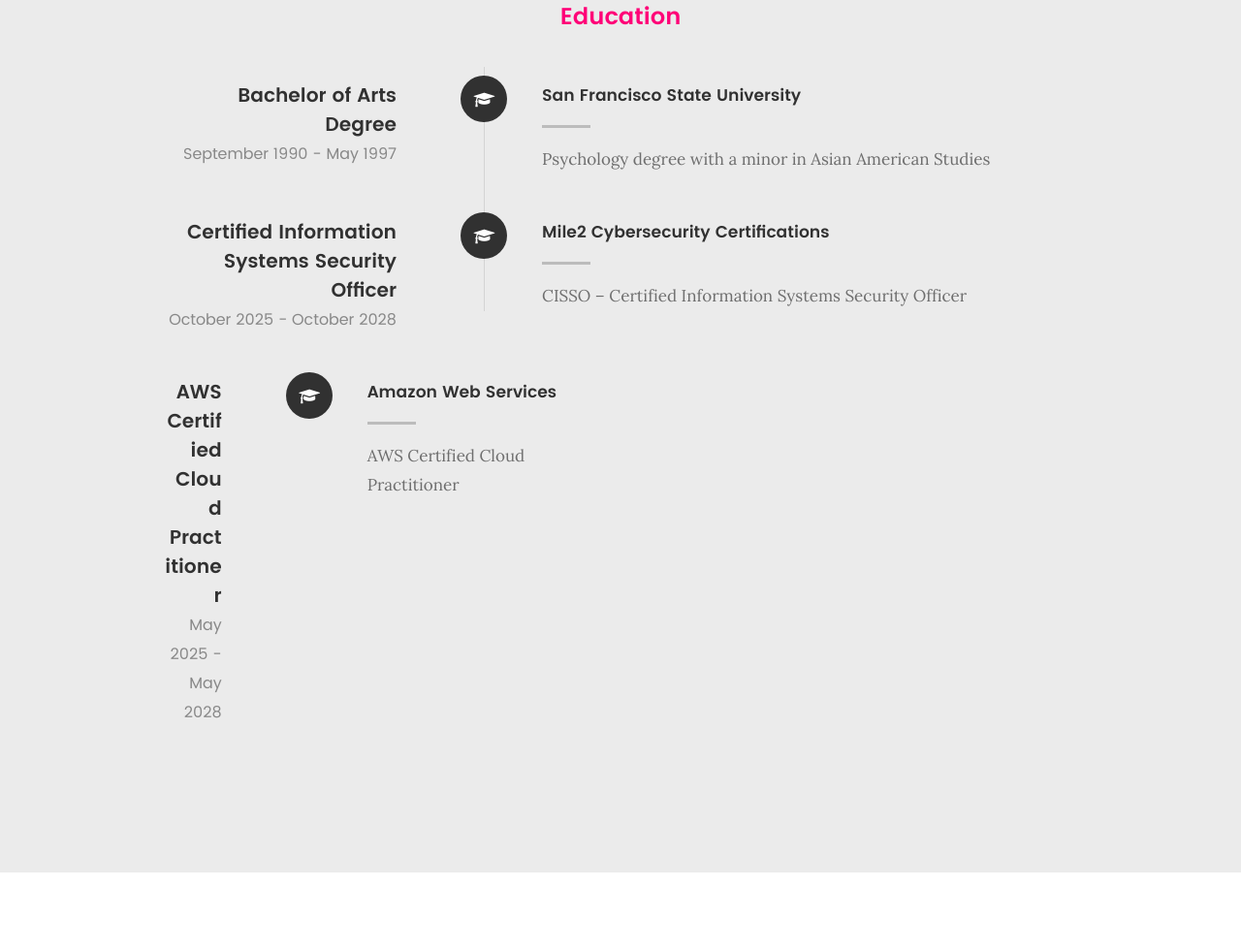
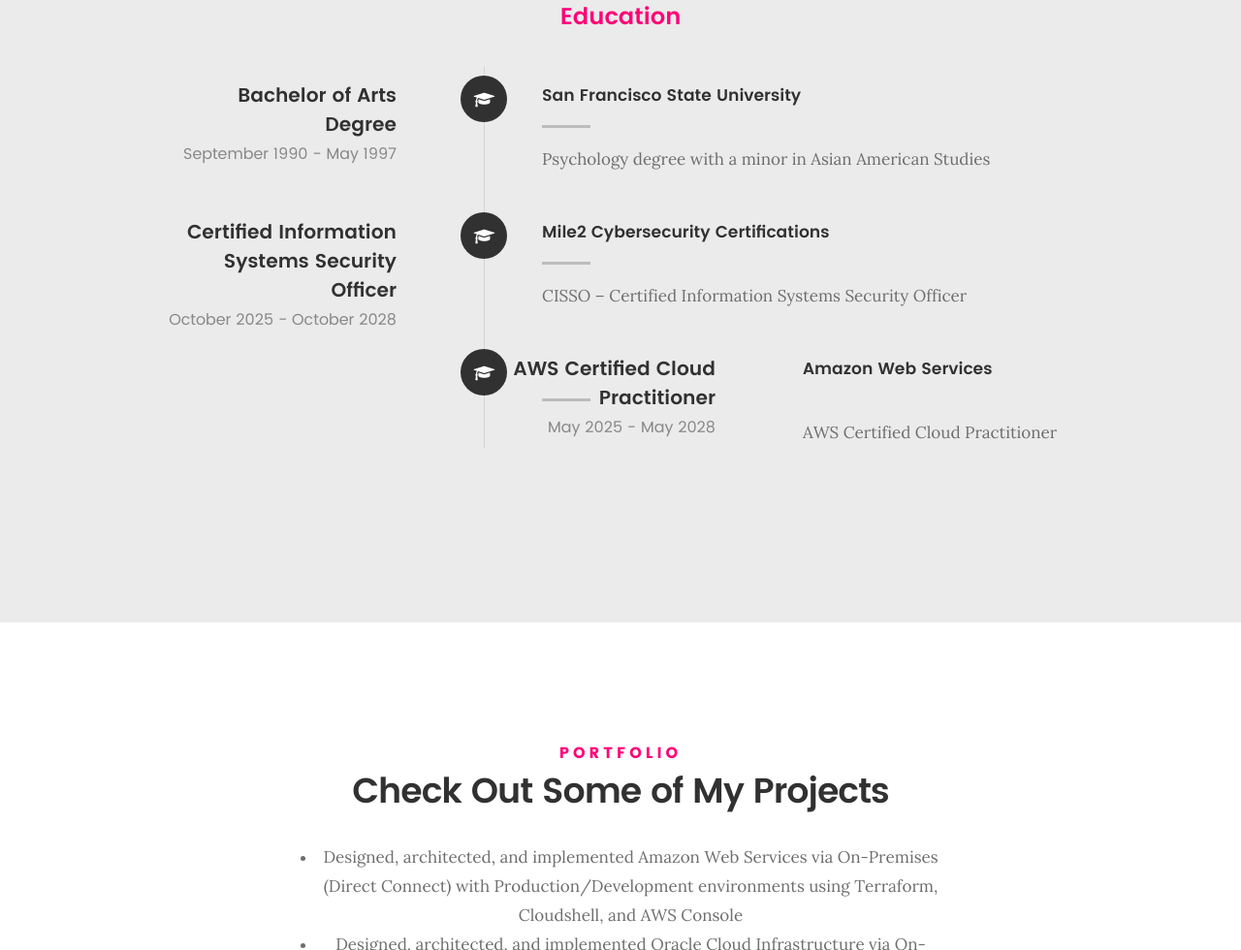
Before and after one commit to chrisyt3718/WebSite.github.io, a plain HTML site: page website/templates/index.html in a window 1280 px wide. Shown: the part 8342-9322 px from the top of the page at 97% size. Drawn offline with Linux system fonts and the light colour scheme; files that its build step writes are made by us from their sources; files whose address does not match are found by name; a web font is replaced by a local one.

Commit message:
Update index.html

```diff
--- a/website/templates/index.html
+++ b/website/templates/index.html
@@ -414,7 +414,7 @@
             </div>
             <!-- /timeline-block -->
 
-            <div class="timeline-block force-left">
+            <div class="timeline-block">
                 <div class="timeline-ico">
                     <i class="fa fa-graduation-cap"></i>
                 </div>
```
